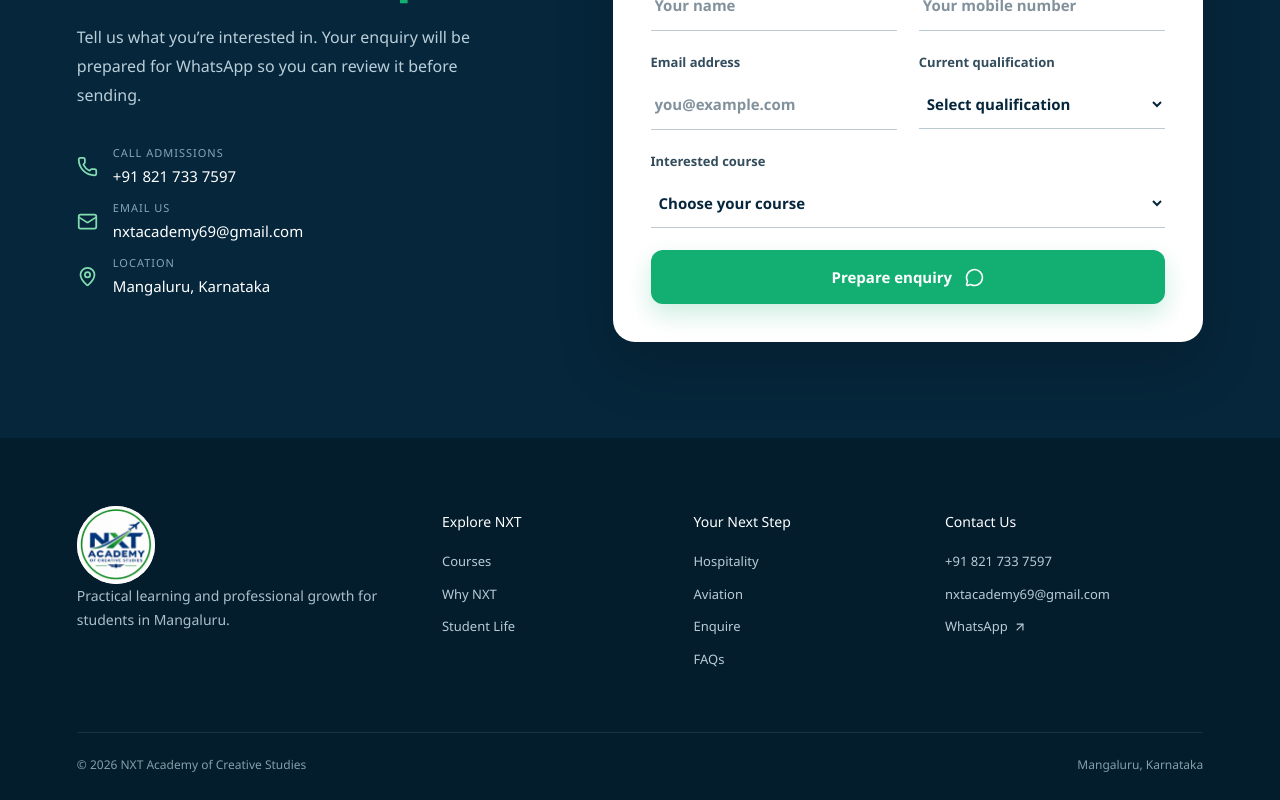
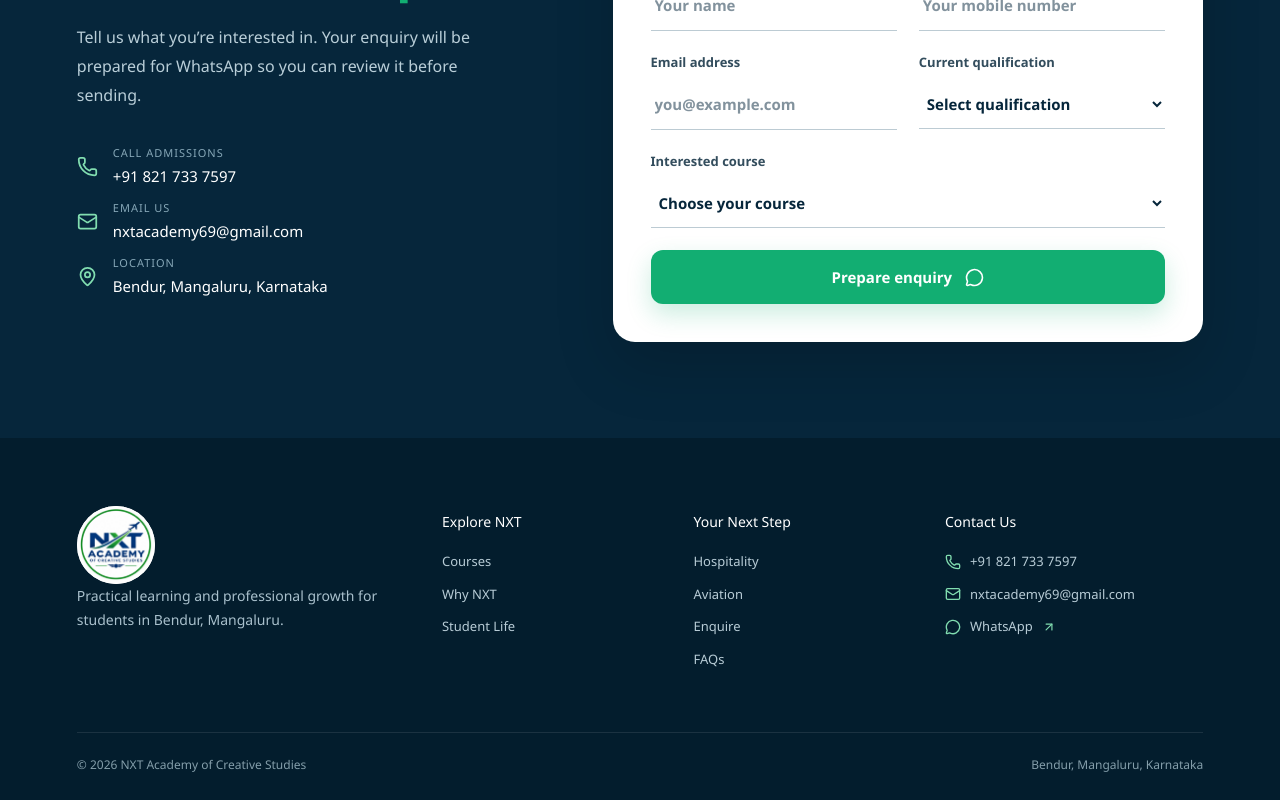
Before and after one commit to Titusdias/Nxt-academy2, a Next.js app: page / in a window 1280 px wide. Shown: the part 5784-6584 px from the top of the page. Built offline with nearby package versions, Linux system fonts and the light colour scheme.

Commit message:
Update location and footer contact icons

```diff
--- a/app/page.tsx
+++ b/app/page.tsx
@@ -45,7 +45,7 @@ const faqs = [
   ['What courses are offered?', 'NXT Academy offers a 3-year BBA in Aviation and Hospitality Management, a 1-year Diploma in Aviation and Hospitality Management, and a 1-year Diploma in Hospital Administration.'],
   ['Does the training include practical sessions?', 'Yes. The learning experience includes presentations, communication practice, role play, group activities and practical demonstrations.'],
   ['How do I know which course suits me?', 'Speak with the admissions team about your interests, educational background and career direction. They can explain each program before you decide.'],
-  ['Where is NXT Academy located?', 'NXT Academy of Creative Studies is in Mangaluru, Karnataka. Contact admissions for the exact campus address and directions.'],
+  ['Where is NXT Academy located?', 'NXT Academy of Creative Studies is in Bendur, Mangaluru, Karnataka. Contact admissions for directions.'],
   ['How can I enquire about admissions?', 'Call or WhatsApp +91 821 733 7597, email nxtacademy69@gmail.com, or use the enquiry form below.'],
 ];
 
@@ -168,12 +168,12 @@ export default function Home() {
       </section>
 
       <section id="contact" className="section contact-redesign">
-        <div className="contact-copy"><span className="eyebrow">CONTACT US</span><h2>Let’s Talk About<br /><em>Your Next Step.</em></h2><p>Tell us what you’re interested in. Your enquiry will be prepared for WhatsApp so you can review it before sending.</p><div className="contact-links"><a href="tel:+918217337597"><Phone size={21} /><span><small>CALL ADMISSIONS</small>+91 821 733 7597</span></a><a href="mailto:nxtacademy69@gmail.com"><Mail size={21} /><span><small>EMAIL US</small>nxtacademy69@gmail.com</span></a><div><MapPin size={21} /><span><small>LOCATION</small>Mangaluru, Karnataka</span></div></div></div>
+        <div className="contact-copy"><span className="eyebrow">CONTACT US</span><h2>Let’s Talk About<br /><em>Your Next Step.</em></h2><p>Tell us what you’re interested in. Your enquiry will be prepared for WhatsApp so you can review it before sending.</p><div className="contact-links"><a href="tel:+918217337597"><Phone size={21} /><span><small>CALL ADMISSIONS</small>+91 821 733 7597</span></a><a href="mailto:nxtacademy69@gmail.com"><Mail size={21} /><span><small>EMAIL US</small>nxtacademy69@gmail.com</span></a><div><MapPin size={21} /><span><small>LOCATION</small>Bendur, Mangaluru, Karnataka</span></div></div></div>
         <form onSubmit={prepareEnquiry} className="enquiry-form"><h3>Your future starts with a conversation.</h3><div className="form-grid"><label>Full name<input name="name" required placeholder="Your name" /></label><label>Phone number<input name="phone" required inputMode="tel" pattern="[0-9+ ]{8,15}" placeholder="Your mobile number" /></label><label>Email address<input name="email" type="email" required placeholder="you@example.com" /></label><label>Current qualification<select name="qualification" required defaultValue=""><option value="" disabled>Select qualification</option><option>10th</option><option>12th</option><option>Other</option></select></label></div><label>Interested course<select name="course" required defaultValue=""><option value="" disabled>Choose your course</option>{programs.map(course => <option key={course.title}>{course.title}</option>)}</select></label><button type="submit" className="form-submit">Prepare enquiry <MessageCircle size={19} /></button>{whatsappUrl && <div className="enquiry-ready"><CircleCheck size={20} /><div><strong>Your enquiry is ready.</strong><p>It has not been sent yet. Review and send it on WhatsApp.</p><a href={whatsappUrl} target="_blank" rel="noopener noreferrer">Open WhatsApp <ArrowUpRight size={17} /></a></div></div>}</form>
       </section>
     </main>
 
-    <footer className="site-footer"><div className="footer-grid"><div><Brand /><p>Practical learning and professional growth for students in Mangaluru.</p></div><div><h3>Explore NXT</h3><a href="#courses">Courses</a><a href="#why-nxt">Why NXT</a><a href="#student-life">Student Life</a></div><div><h3>Your Next Step</h3><a href="#courses">Hospitality</a><a href="#courses">Aviation</a><a href="#contact">Enquire</a><a href="#faq">FAQs</a></div><div><h3>Contact Us</h3><a href="tel:+918217337597">+91 821 733 7597</a><a href="mailto:nxtacademy69@gmail.com">nxtacademy69@gmail.com</a><a href="https://wa.me/918217337597" target="_blank" rel="noopener noreferrer">WhatsApp <ArrowUpRight size={14} /></a></div></div><div className="footer-bottom"><span>© {new Date().getFullYear()} NXT Academy of Creative Studies</span><span>Mangaluru, Karnataka</span></div></footer>
+    <footer className="site-footer"><div className="footer-grid"><div><Brand /><p>Practical learning and professional growth for students in Bendur, Mangaluru.</p></div><div><h3>Explore NXT</h3><a href="#courses">Courses</a><a href="#why-nxt">Why NXT</a><a href="#student-life">Student Life</a></div><div><h3>Your Next Step</h3><a href="#courses">Hospitality</a><a href="#courses">Aviation</a><a href="#contact">Enquire</a><a href="#faq">FAQs</a></div><div className="footer-contact"><h3>Contact Us</h3><a href="tel:+918217337597"><Phone size={16} />+91 821 733 7597</a><a href="mailto:nxtacademy69@gmail.com"><Mail size={16} />nxtacademy69@gmail.com</a><a href="https://wa.me/918217337597" target="_blank" rel="noopener noreferrer"><MessageCircle size={16} />WhatsApp <ArrowUpRight size={14} /></a></div></div><div className="footer-bottom"><span>© {new Date().getFullYear()} NXT Academy of Creative Studies</span><span>Bendur, Mangaluru, Karnataka</span></div></footer>
     <nav className="mobile-contact-bar" aria-label="Quick contact">
       <a href="tel:+918217337597" aria-label="Call NXT Academy"><Phone size={25} /><span>Call</span></a>
       <a href="https://wa.me/918217337597" target="_blank" rel="noopener noreferrer" aria-label="Chat with NXT Academy on WhatsApp"><MessageCircle size={25} /><span>WhatsApp</span></a>
--- a/app/redesign.css
+++ b/app/redesign.css
@@ -146,6 +146,8 @@ body{font-family:"Segoe UI",Arial,Helvetica,sans-serif;background:#fbfdfe}
 .site-footer .brand-mark{width:78px;height:78px}
 .site-footer .brand-mark img{object-fit:contain!important;transform:none!important}
 .site-footer .brand-name{display:none}
+.site-footer .footer-contact a{gap:9px!important}
+.site-footer .footer-contact svg{flex:none;color:#81ddb0}
 
 @media(max-width:1180px){
   .site-header .brand{gap:8px}
```
